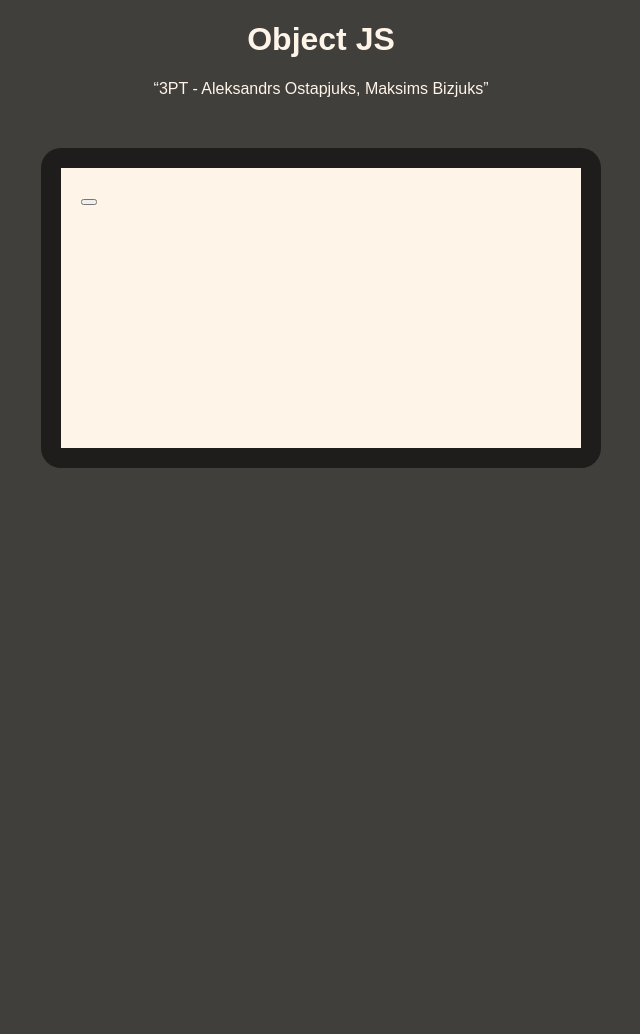
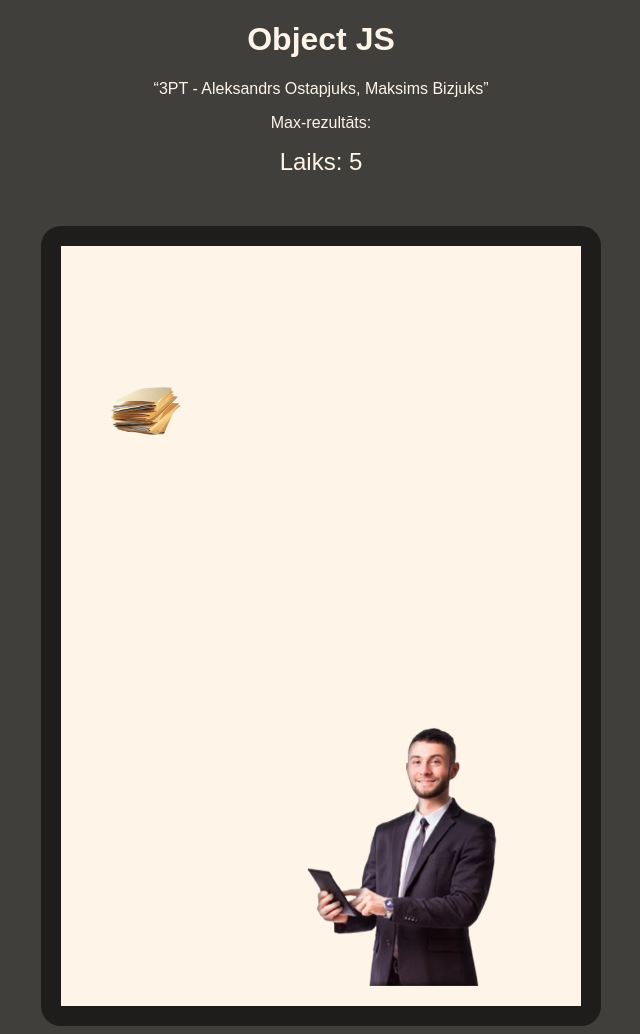
Before and after one commit to AlexUnderOS/ObjectJS, a plain HTML site: page index.html in a window 1280 px wide. Shown: the whole page, without its empty margins (319-959 px from the left). Before the commit the page ends 800 px from the top, so only its background shows below. Drawn offline with Linux system fonts and the light colour scheme.

Commit message:
90% of the work

```diff
--- a/index.html
+++ b/index.html
@@ -1,20 +1,25 @@
 <!DOCTYPE html>
-<html lang="en">
+<html lang="lv">
   <head>
-    <meta charset="UTF-8">
-    <meta name="viewport" content="width=device-width, initial-scale=1.0">
+    <meta charset="UTF-8" />
+    <meta name="viewport" content="width=device-width, initial-scale=1.0" />
     <title>Object JS</title>
-    <link rel="stylesheet" href="style.css">
+    <link rel="stylesheet" href="style.css" />
   </head>
   <body>
     <header>
       <h1>Object JS</h1>
       <q>3PT - Aleksandrs Ostapjuks, Maksims Bizjuks</q>
+      <p>Max-rezultāts: </p>
+      <p id="timer">Timer: </p>
     </header>
     <div class="game">
-        <div class="content">
-            <button></button>
+      <div id="gameArea">
+        <div class="enemies">
+        </div>
+        <div id="player"><img id="player" src="images/biznesman.png" alt=""></div>
       </div>
     </div>
+    <script src="script.js"></script>
   </body>
 </html>
--- a/script.js
+++ b/script.js
@@ -0,0 +1,107 @@
+const player = document.getElementById('player')
+const gameArea = document.getElementById('gameArea')
+const enemiesContainer = document.querySelector('.enemies')
+const timerElement = document.getElementById('timer')
+const maxScoreElement = document.getElementById('maxScore')
+
+let position = 10
+let direction = 1
+let isMoving = true
+
+const playerWidth = player.offsetWidth
+const gameAreaWidth = gameArea.clientWidth - 210
+
+function movePlayer() {
+  if (isMoving) {
+    position += direction * 2
+
+    if (position + playerWidth > gameAreaWidth) {
+      position = gameAreaWidth - playerWidth
+      direction = -1
+    } else if (position < 0) {
+      position = 0
+      direction = 1
+    }
+    player.style.left = position + 'px'
+  }
+}
+
+setInterval(movePlayer, 10)
+
+gameArea.addEventListener('mousedown', () => {
+  isMoving = false
+})
+
+gameArea.addEventListener('mouseup', () => {
+  isMoving = true
+})
+
+// ...
+
+function spawnEnemy() {
+  const enemy = document.createElement('div')
+  enemy.classList.add('enemy')
+
+  const enemyImage = document.createElement('img')
+  enemyImage.src = 'images/documents.png'
+  enemyImage.style.width = '70px'
+  enemyImage.style.height = 'auto'
+
+  enemy.appendChild(enemyImage)
+  enemy.style.left = Math.random() * (gameAreaWidth - 30) + 'px'
+  enemiesContainer.appendChild(enemy)
+
+  let enemyPosition = 0
+
+  function moveEnemy() {
+    enemyPosition += 1
+
+    if (enemyPosition < gameArea.clientHeight - 240) {
+      enemy.style.top = enemyPosition + 'px'
+
+      const playerRect = player.getBoundingClientRect()
+      const enemyRect = enemy.getBoundingClientRect()
+
+      if (
+        playerRect.left < enemyRect.left + enemyRect.width &&
+        playerRect.left + playerRect.width > enemyRect.left &&
+        playerRect.top < enemyRect.top + enemyRect.height &&
+        playerRect.height + playerRect.top > enemyRect.top
+      ) {
+        console.log('Game Over!')
+        enemy.remove()
+        looseAndReset()
+        return
+      }
+
+      requestAnimationFrame(moveEnemy)
+    } else {
+      enemy.remove()
+    }
+  }
+
+  moveEnemy()
+}
+
+setInterval(spawnEnemy, 3000)
+
+// timer
+
+let timerValue = 0
+
+setInterval(() => {
+  timerValue++
+  timerElement.textContent = `Laiks: ${timerValue}`
+}, 1000)
+
+// loose
+
+let maxScore = 0
+
+const looseAndReset = () => {
+  if (timerValue > maxScore) {
+    maxScore = timerValue
+  }
+  timerValue = 0
+  maxScoreElement.textContent = `Max-rezultāts: ${maxScore}`
+}
--- a/style.css
+++ b/style.css
@@ -19,14 +19,72 @@ header {
     margin: 0 auto;
     background: var(--bg-color-darker);
     width: 35rem;
-    height: 20rem;
+    height: 50rem;
     border-radius: 20px;
     display: flex;
 }
 
-.game .content {
-    background-color: var(--text-color-1);
+.game #gameArea {
+    position: relative;
+    background: var(--text-color-1);
     width: 100%;
     margin: 20px;
     padding: 20px;
 }
+
+.coin {
+    width: 15px;
+    height: 15px;
+    background-color: gold;
+    position: absolute;
+    border-radius: 50%;
+}
+
+#player img {
+    width: 190px;
+    height: auto;
+    position: absolute;
+    bottom: 10px;
+    left: 10px;
+    animation-name: walking;
+    animation-duration: .5s;
+    animation-iteration-count: infinite;
+}
+
+#player {
+    position: absolute;
+    bottom: 10px;
+    left: 10px;
+}
+
+.enemies {
+    position: relative;
+    width: 100%;
+    height: 100%;
+}
+
+.enemy {
+    position: absolute;
+    display: flex;
+    align-items: center;
+    justify-content: center;
+}
+
+#timer {
+    font-size: 1.5rem; /* Установите желаемый размер шрифта */
+    margin-top: 10px; /* Отступ сверху */
+    color: var(--text-color-1); /* Используйте ваш цвет текста */
+    text-align: center; /* Центрирование текста */
+}
+
+@keyframes walking {
+    0% {
+        transform: translateY(0);
+    }
+    50% {
+        transform: translateY(10px);
+    }
+    100% {
+        transform: translateY(0);
+    }
+}
```
Also changed, not shown: images/biznesman.png (added), images/documents.png (added), 1 other file. Lines whose indentation alone changed are shown as unchanged.
